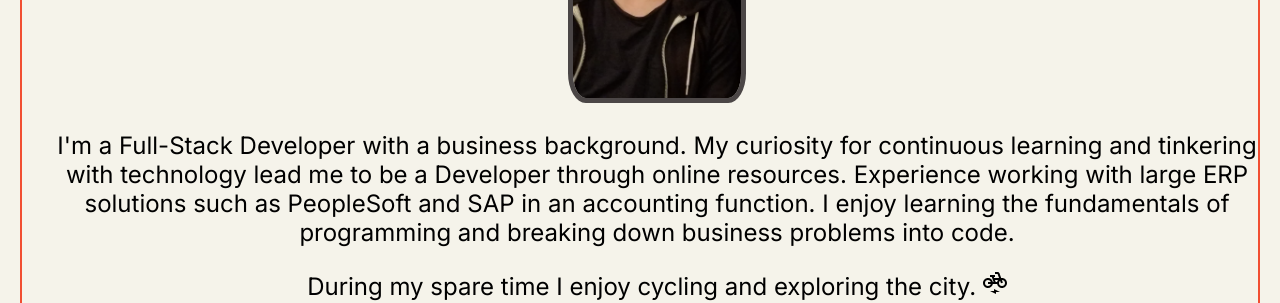
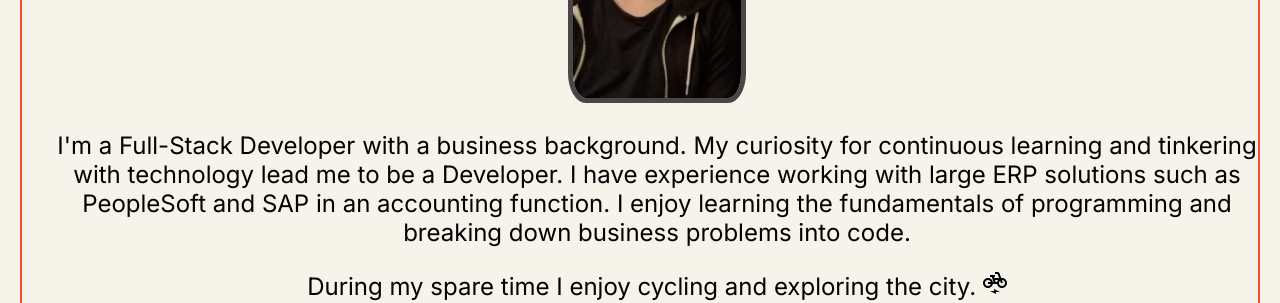
Before and after one commit to Charlesdigital/Portfolio_1, a React (Create React App) app: page / in a window 1280 px wide. Shown: the part 1880-2183 px from the top of the page. Built offline with nearby package versions, Linux system fonts and the light colour scheme.

Commit message:
edit abbout me

```diff
--- a/src/components/About/About.jsx
+++ b/src/components/About/About.jsx
@@ -13,8 +13,7 @@ function About() {
         <img className="Charles" src = {me} alt="Charles" />
         <div className="summary">
     <div className="text-content">
-    <p > I'm a Full-Stack Developer with a business background. My curiosity for continuous learning and tinkering with technology lead me to be a Developer through
-    online resources. Experience working with large ERP solutions such as PeopleSoft and SAP in an accounting function. I enjoy learning the fundamentals of programming
+    <p > I'm a Full-Stack Developer with a business background. My curiosity for continuous learning and tinkering with technology lead me to be a Developer. I have experience working with large ERP solutions such as PeopleSoft and SAP in an accounting function. I enjoy learning the fundamentals of programming
     and breaking down business problems into code. </p>
     <p>During my spare time I enjoy cycling and exploring the city. <MdOutlineElectricBike /></p>
     <p>I enjoy travelling and experiencing new places. <GiWorld /></p>
```
